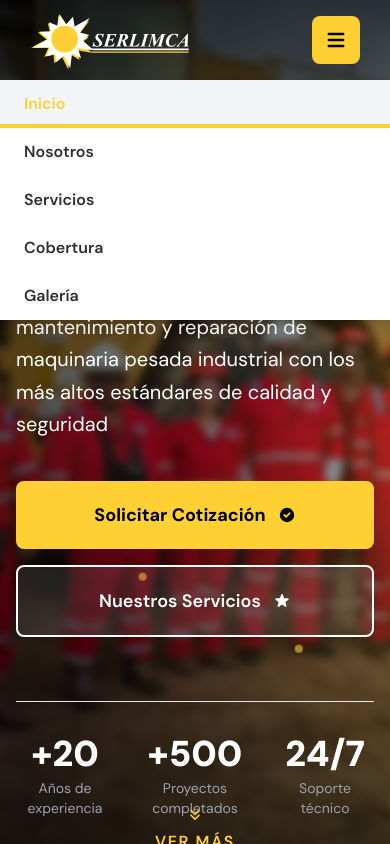
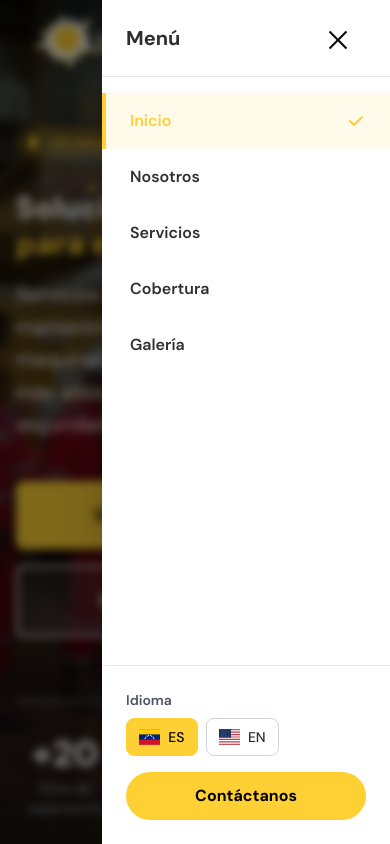
Before and after one commit to luis-alvarezf10/serlimca-page, a React (Vite) app: page / in a window 390 px wide. Both pictures are taken after a click on the button "Toggle menu". Shown: the top 844 px of the page. Built offline with nearby package versions, Linux system fonts and the light colour scheme.

Commit message:
header: menu burguer

```diff
--- a/src/components/Header.jsx
+++ b/src/components/Header.jsx
@@ -1,10 +1,9 @@
 import { useState, useEffect } from 'react'
-import { Link, useLocation, useNavigate } from 'react-router-dom'
+import { Link, useLocation } from 'react-router-dom'
 import { useLanguage } from '../context/LanguageContext'
 import logo from '../assets/normal-logo.svg'
 import logoWhite from '../assets/white-logo.svg'
 import 'flag-icons/css/flag-icons.min.css'
-import { HiMenu } from "react-icons/hi";
 
 const languages = [
   { code: 'es', flag: 've', name: 'Español' },
@@ -17,7 +16,6 @@ export default function Header() {
   const [langDropdownOpen, setLangDropdownOpen] = useState(false)
   const { language, setLanguage, t } = useLanguage()
   const location = useLocation()
-  const navigate = useNavigate()
 
   const navLinks = [
     { to: '/', label: t('nav.home'), type: 'route' },
@@ -28,15 +26,16 @@ export default function Header() {
   ]
 
   const handleNavClick = (e, link) => {
-    if (link.scrollTo && location.pathname === '/') {
-      // Si estamos en Home y el link tiene scrollTo, hacer scroll
+    // En desktop, si estamos en Home y el link tiene scrollTo, hacer scroll
+    if (link.scrollTo && location.pathname === '/' && window.innerWidth >= 768) {
       e.preventDefault()
       const element = document.querySelector(link.scrollTo)
       if (element) {
         element.scrollIntoView({ behavior: 'smooth', block: 'start' })
       }
+    }
+    // Siempre cerrar el menú después de hacer clic
     setMenuOpen(false)
-    }
   }
 
   useEffect(() => {
@@ -49,7 +48,7 @@ export default function Header() {
   }, [])
 
   return (
-    <header className={`fixed top-0 left-0 right-0 z-50 transition-all duration-500 ${isScrolled ? 'bg-white backdrop-blur-md shadow-xl shadow-black/50' : 'bg-gradient-to-b from-black/50 to-transparent'}`}>
+    <header className={`fixed top-0 left-0 right-0 z-40 transition-all duration-500 ${isScrolled ? 'bg-white backdrop-blur-md shadow-xl shadow-black/50' : 'bg-gradient-to-b from-black/50 to-transparent'}`}>
       <nav className="flex items-center justify-around  w-full">
         {/* Logo */}
         <Link className='flex items-center' to="/">
@@ -134,38 +133,100 @@ export default function Header() {
         </div>
 
         {/* Mobile Menu Button */}
-        <button className="md:hidden bg-primary p-3 rounded-lg text-black text-2xl" onClick={() => setMenuOpen(!menuOpen)}>
-          <HiMenu />
+        <button
+          className="md:hidden relative w-10 h-10 flex flex-col items-center justify-center gap-1.5 z-[60]"
+          onClick={() => setMenuOpen(!menuOpen)}
+          aria-label="Toggle menu"
+        >
+          <span className={`block w-6 h-0.5 transition-all duration-300 ${menuOpen ? 'rotate-45 translate-y-2 bg-black' : isScrolled ? 'bg-black' : 'bg-white'}`}></span>
+          <span className={`block w-6 h-0.5 transition-all duration-300 ${menuOpen ? 'opacity-0' : 'opacity-100'} ${isScrolled ? 'bg-black' : 'bg-white'}`}></span>
+          <span className={`block w-6 h-0.5 transition-all duration-300 ${menuOpen ? '-rotate-45 -translate-y-2 bg-black' : isScrolled ? 'bg-black' : 'bg-white'}`}></span>
         </button>
       </nav>
 
+      {/* Mobile Menu Overlay */}
+      <div
+        className={`md:hidden fixed inset-0 h-screen bg-black/50 backdrop-blur-sm transition-opacity duration-300 z-[45] ${
+          menuOpen ? 'opacity-100 pointer-events-auto' : 'opacity-0 pointer-events-none'
+        }`}
+        onClick={() => setMenuOpen(false)}
+      ></div>
+
       {/* Mobile Menu */}
-      {menuOpen && (
-        <div className="md:hidden bg-white shadow-lg">
-          {navLinks.map((link) => {
+      <div className={`md:hidden fixed top-0 right-0 h-screen w-72 bg-white shadow-2xl transform transition-transform duration-300 ease-in-out z-[55] ${
+        menuOpen ? 'translate-x-0' : 'translate-x-full'
+      }`}>
+        <div className="flex flex-col h-full">
+          {/* Menu Header */}
+          <div className="flex items-center justify-between p-6 border-b">
+            <h2 className="text-xl font-bold">Menú</h2>
+
+          </div>
+
+          {/* Menu Links */}
+          <nav className="flex-1 overflow-y-auto py-4">
+            {navLinks.map((link, index) => {
               const isActive = location.pathname === link.to
 
               return (
                 <Link
                   key={link.to}
                   to={link.to}
-                onClick={(e) => {
-                  handleNavClick(e, link)
-                  setMenuOpen(false)
-                }}
-                className={`relative block px-6 py-3 font-semibold ${
-                  isActive ? 'text-primary bg-gray-100' : 'hover:bg-gray-50'
+                  onClick={(e) => handleNavClick(e, link)}
+                  className={`relative block px-6 py-4 font-semibold transition-all duration-200 ${
+                    isActive
+                      ? 'text-primary bg-primary/10 border-l-4 border-primary'
+                      : 'hover:bg-gray-50 border-l-4 border-transparent'
                   }`}
+                  style={{ animationDelay: `${index * 50}ms` }}
                 >
+                  <span className="flex items-center justify-between">
                     {link.label}
                     {isActive && (
-                  <span className="absolute bottom-0 left-0 right-0 h-1 bg-primary"></span>
+                      <svg className="w-5 h-5" fill="currentColor" viewBox="0 0 20 20">
+                        <path fillRule="evenodd" d="M16.707 5.293a1 1 0 010 1.414l-8 8a1 1 0 01-1.414 0l-4-4a1 1 0 011.414-1.414L8 12.586l7.293-7.293a1 1 0 011.414 0z" clipRule="evenodd" />
+                      </svg>
                     )}
+                  </span>
                 </Link>
               )
             })}
+          </nav>
+
+          {/* Menu Footer */}
+          <div className="p-6 border-t space-y-4">
+            {/* Language Selector */}
+            <div className="space-y-2">
+              <p className="text-sm font-semibold text-gray-600">Idioma</p>
+              <div className="flex gap-2">
+                {languages.map((lang) => (
+                  <button
+                    key={lang.code}
+                    onClick={() => setLanguage(lang.code)}
+                    className={`flex items-center gap-2 px-3 py-2 rounded-lg border transition-colors ${
+                      language === lang.code
+                        ? 'bg-primary text-black border-primary'
+                        : 'bg-white hover:bg-gray-50 border-gray-300'
+                    }`}
+                  >
+                    <span className={`fi fi-${lang.flag}`}></span>
+                    <span className="text-sm font-medium">{lang.code.toUpperCase()}</span>
+                  </button>
+                ))}
               </div>
-      )}
+            </div>
+
+            {/* Contact Button */}
+            <Link
+              to="/contacto"
+              onClick={() => setMenuOpen(false)}
+              className="block w-full bg-primary text-black text-center px-6 py-3 rounded-full font-bold hover:bg-primary/90 transition-colors"
+            >
+              {t('nav.contact')}
+            </Link>
+          </div>
+        </div>
+      </div>
     </header>
   )
 }
```
Lines whose indentation alone changed are shown as unchanged.
